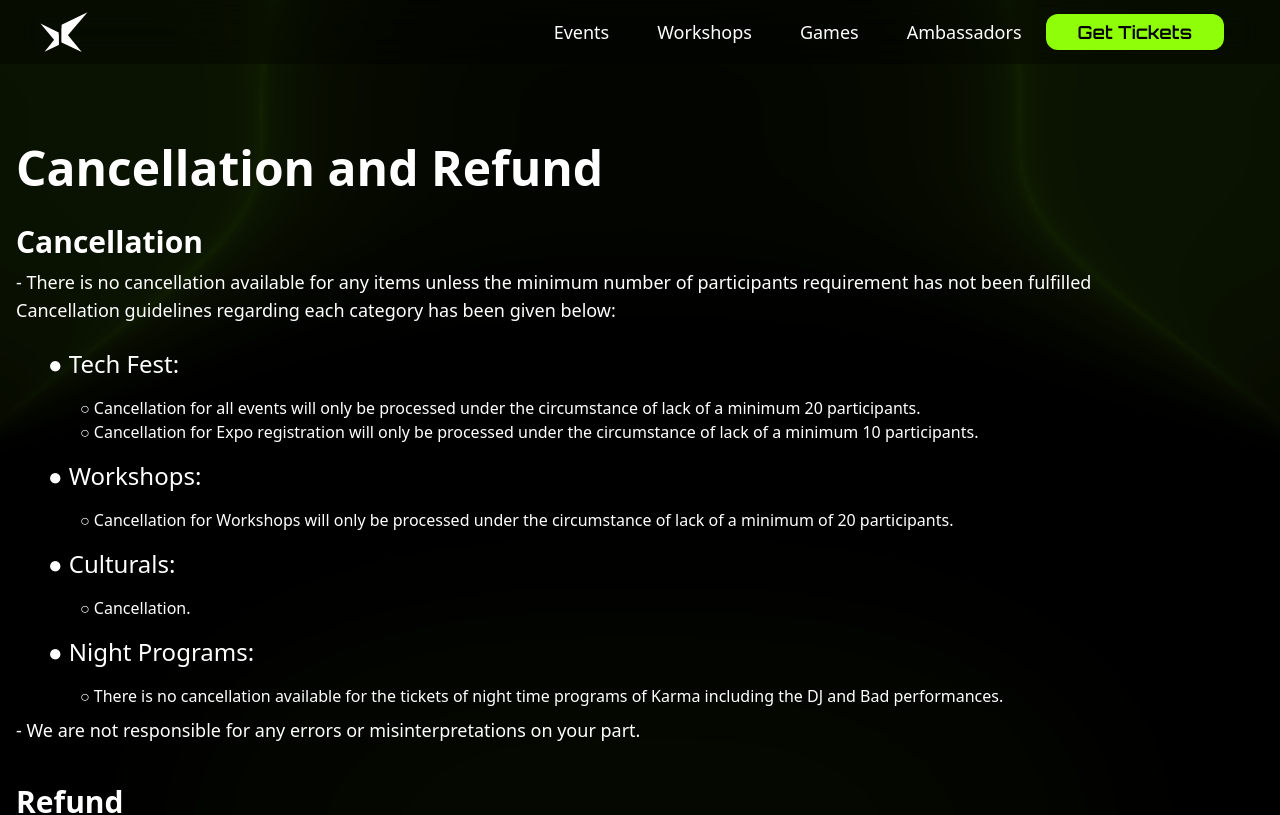
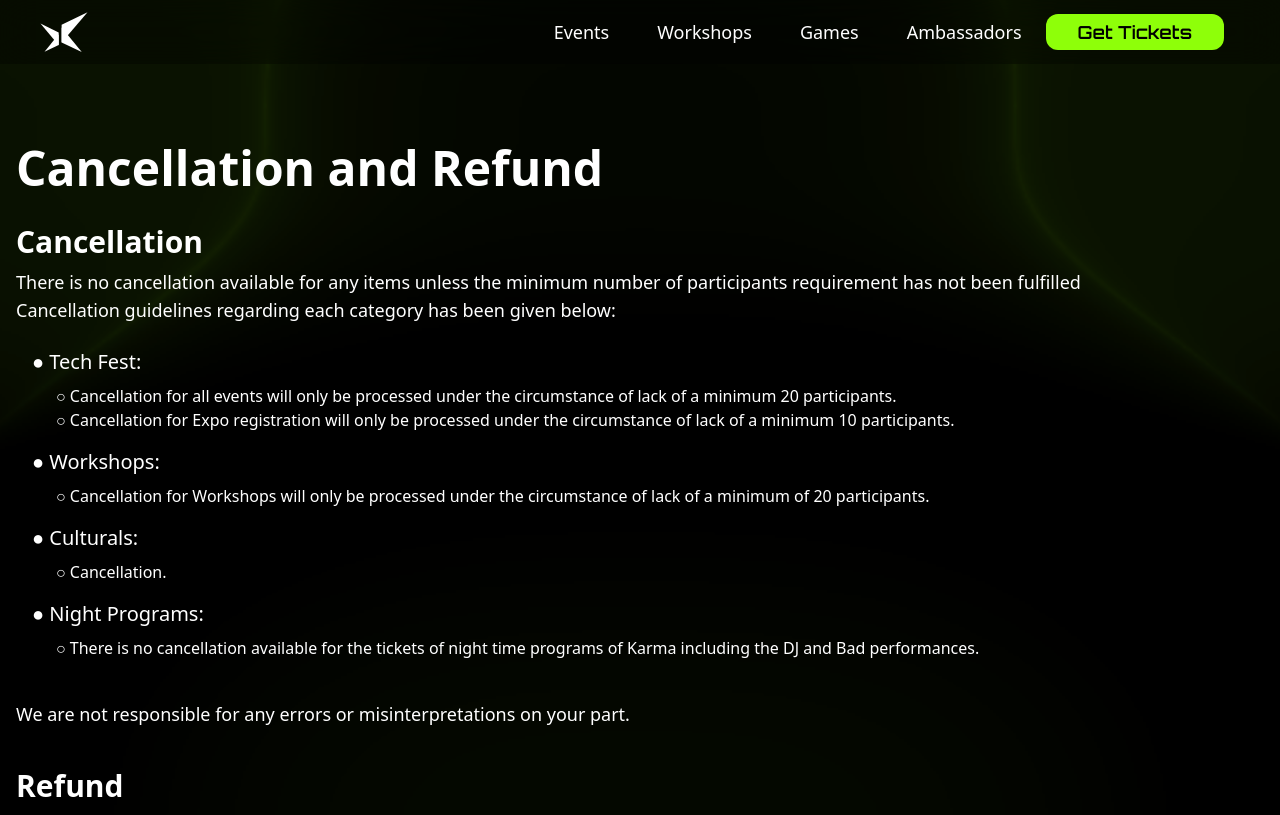
Before and after one commit to TinkerHubKMCTCE/Karma24, a React (Vite) app: page /cancellation in a window 1280 px wide. Shown: the top 815 px of the page. Built offline with nearby package versions, Linux system fonts and the light colour scheme.

Commit message:
feat: Add BGMI game and update cancellation page

```diff
--- a/src/data/games.js
+++ b/src/data/games.js
@@ -1,3 +1,4 @@
+import bgmi from "../assets/images/games/bgmi.jpg";
 import pes from "../assets/images/games/pes.jpg";
 import penalty from "../assets/images/games/penalty.jpg";
 import basketball from "../assets/images/games/basketball.jpg";
@@ -9,6 +10,16 @@ import mini from "../assets/images/games/mini.jpeg";
 import spell from "../assets/images/games/spell.jpeg";
 
 const games = [
+  {
+    id: "bgmi",
+    title: "BGMI",
+    dateTime: "02 MARCH 2024",
+    description: [],
+    image: bgmi,
+    fee: 30,
+    registerLink: "https://wa.me/+919188011987",
+    prize: "Prizes worth ₹1000",
+  },
   {
     id: "pes",
     title: "PES",
--- a/src/views/EventDetailsView.jsx
+++ b/src/views/EventDetailsView.jsx
@@ -50,23 +50,19 @@ const EventDetailsView = ({ type }) => {
 
   return (
     <div className="container mx-auto max-w-screen-xl py-20 px-4">
-      <div className="flex justify-between flex-wrap-reverse gap-8 mt-8">
+      <div className="flex justify-between flex-wrap-reverse gap-8 mt-8 items-center">
         <div>
           <h1 className="text-karma-blue font-bold font-retroTeam text-5xl sm:text-7xl">
             {item.title}
           </h1>
           <p className="text-2xl font-retroTeam tracking-wide leading-8">
             {item.dateTime} <br />
-            {item.description
-              ? item.description.map((desc) => <p>{desc}</p>)
-              : null}
+            {item.description ? item.description.map((desc) => <p>{desc}</p>) : null}
           </p>
           <p className="font-bold font-retroTeam text-3xl mt-4 text-karma-green">
             {item.prize}
           </p>
-          <p className="font-bold font-retroTeam text-2xl mt-4">
-            Fee: ₹{item.fee}
-          </p>
+          <p className="font-bold font-retroTeam text-2xl mt-4">Fee: ₹{item.fee}</p>
           <FilledButton text="REGISTER" onClick={handleRegisterClick} />
         </div>
         <img src={item.image} alt="" className="h-72 md:h-[500px] rounded-xl" />
--- a/src/views/home/cancellation.jsx
+++ b/src/views/home/cancellation.jsx
@@ -1,56 +1,55 @@
-import React from "react";
-import { useNavigate, useParams } from "react-router-dom";
-import legalPages from "../../data/legal";
+import React, { useEffect } from "react";
 
 const CancelPage = () => {
+  useEffect(() => {
+    window.scrollTo(0, 0);
+  }, []);
+
   return (
     <div className="container max-w-screen-xl mx-auto px-4 py-20">
       <h1 className="text-5xl font-bold mb-8">Cancellation and Refund</h1>
       <h1 className="text-3xl font-bold">Cancellation</h1>
       <p className="py-2 text-lg">
-        - There is no cancellation available for any items unless the minimum
-        number of participants requirement has not been fulfilled <br />{" "}
-        Cancellation guidelines regarding each category has been given below:
+        There is no cancellation available for any items unless the minimum number of
+        participants requirement has not been fulfilled <br /> Cancellation guidelines
+        regarding each category has been given below:
       </p>
-      <h2 className="pl-8 text-2xl my-4">● Tech Fest:</h2>
-      <p className="pl-16">
-        ○ Cancellation for all events will only be processed under the
-        circumstance of lack of a minimum 20 participants. <br />○ Cancellation
-        for Expo registration will only be processed under the circumstance of
-        lack of a minimum 10 participants.
+      <h2 className="pl-4 text-xl mb-2 mt-4">● Tech Fest:</h2>
+      <p className="pl-10">
+        ○ Cancellation for all events will only be processed under the circumstance of
+        lack of a minimum 20 participants. <br />○ Cancellation for Expo registration will
+        only be processed under the circumstance of lack of a minimum 10 participants.
       </p>
-      <h2 className="pl-8 text-2xl my-4">● Workshops:</h2>
-      <p className="pl-16">
-        ○ Cancellation for Workshops will only be processed under the
-        circumstance of lack of a minimum of 20 participants.
+      <h2 className="pl-4 text-xl mb-2 mt-4">● Workshops:</h2>
+      <p className="pl-10">
+        ○ Cancellation for Workshops will only be processed under the circumstance of lack
+        of a minimum of 20 participants.
       </p>
-      <h2 className="pl-8 text-2xl my-4">● Culturals:</h2>
-      <p className="pl-16">○ Cancellation.</p>
-      <h2 className="pl-8 text-2xl my-4">● Night Programs:</h2>
-      <p className="pl-16">
-        ○ There is no cancellation available for the tickets of night time
-        programs of Karma including the DJ and Bad performances.
+      <h2 className="pl-4 text-xl mb-2 mt-4">● Culturals:</h2>
+      <p className="pl-10">○ Cancellation.</p>
+      <h2 className="pl-4 text-xl mb-2 mt-4">● Night Programs:</h2>
+      <p className="pl-10">
+        ○ There is no cancellation available for the tickets of night time programs of
+        Karma including the DJ and Bad performances.
       </p>
-      <p className="py-2 text-lg mb-8">
-        - We are not responsible for any errors or misinterpretations on your
-        part.
+      <p className="py-2 text-lg my-8">
+        We are not responsible for any errors or misinterpretations on your part.
       </p>
       <h1 className="text-3xl font-bold">Refund</h1>
       <p className="py-2 text-lg leading-relaxed">
         <ul className="list-disc pl-6">
-        <li>In case the cancellation process has succeeded, the refund amount will
-        be transferred to the bank account via Gpay
+          <li>
+            In case the cancellation process has succeeded, the refund amount will be
+            transferred to the bank account via Gpay
           </li>
           <li>
-        In case the minimum number of participants has not
-        been met, the full amount will be refunded
+            In case the minimum number of participants has not been met, the full amount
+            will be refunded
           </li>
           <li>
             We are not responsible for any errors or misinterpretations on your part.
           </li>
-        <li>
-        A refund will not be issued unless the event is canceled.
-        </li>
+          <li>A refund will not be issued unless the event is canceled.</li>
         </ul>
       </p>
     </div>
```
Also changed, not shown: src/assets/images/games/bgmi.jpg (added). Lines whose indentation alone changed are shown as unchanged.
